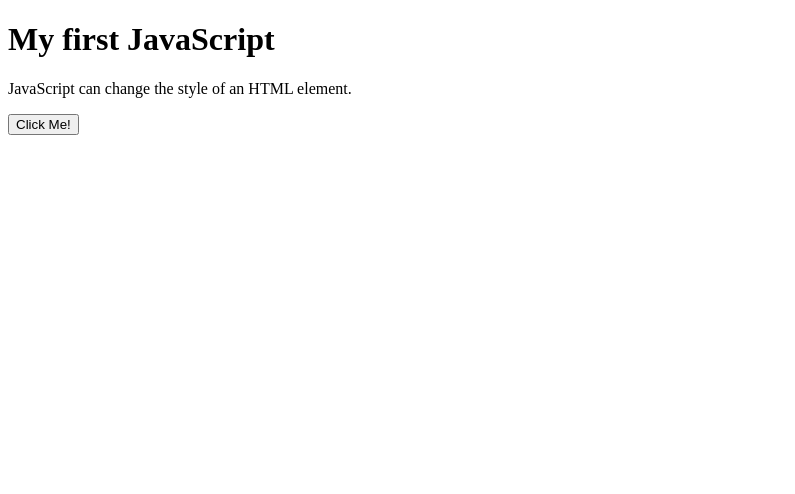
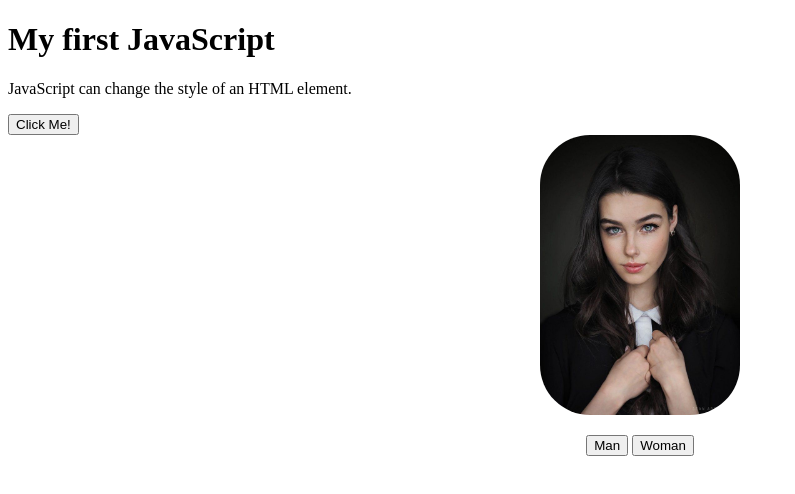
Before and after one commit to johndiegodeoliveirasilva/W3School, a plain HTML site: page JavaScript HTML/index.html in a window 1280 px wide. Shown: the whole page, without its empty margins (0-795 px from the left). Drawn offline with Linux system fonts and the light colour scheme.

Commit message:
Add function light for change the genere

```diff
--- a/JavaScript HTML/index.html
+++ b/JavaScript HTML/index.html
@@ -12,5 +12,14 @@
   <p id="demo">JavaScript can change the style of an HTML element.</p>
   <button type="button" onclick="myFunction()">Click Me!</button>
 
+
+  <br>
+  <div class="center">
+  <img id="myImage" src="img/anna.jpg" width="200" height="280">
+  <p>
+    <button type="button" onclick="light(1)">Man</button>
+    <button type="button" onclick="light(0)">Woman</button>
+  </p>
+</div>
 </body>
 </html>
--- a/JavaScript HTML/js/script.js
+++ b/JavaScript HTML/js/script.js
@@ -17,4 +17,15 @@ function myFunction() {
     document.getElementById("demo").style.backgroundColor = "transparent";
     count--
   }
+};
+
+function light(sw) {
+  var pic;
+  if (sw == 0) {
+    pic = "img/anna.jpg"
+  }
+  else {
+    pic = "img/gin.png"
+  }
+  document.getElementById("myImage").src =pic;
 }
```
